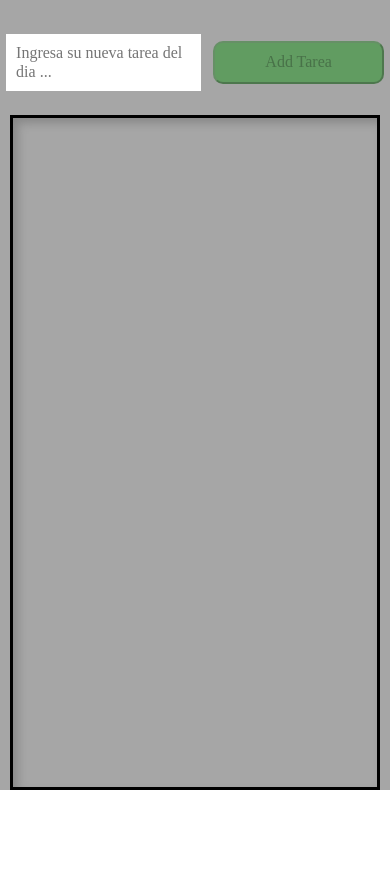
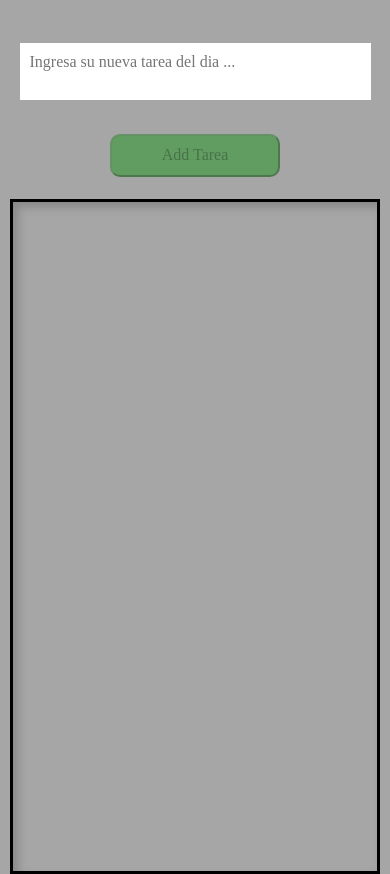
Before and after one commit to gonzalezlg/toDoList, a plain HTML site: page index.html in a window 390 px wide. Shown: the part 64-938 px from the top of the page. Before the commit the page ends 854 px from the top, so only its background shows below. Drawn offline with nearby package versions, Linux system fonts and the light colour scheme.

Commit message:
Se genera las media query para que se pueda visualizar ok en un celular

```diff
--- /dev/null
+++ b/assets/mquery.css
@@ -0,0 +1,24 @@
+@media (max-width: 400px) {
+    #input{
+        height: 20vh;
+        /* background-color: rgb(115, 194, 115); */
+        display: flex;
+        flex-direction: column;
+    }
+
+    #input textarea {
+        width: 90%;
+    }
+
+    #tareas{
+        flex-direction: column;
+        align-items: center;
+    }
+
+    .tarea{
+        width: 80%;
+        height: 200px;
+
+
+    }
+  }
--- a/assets/styles.css
+++ b/assets/styles.css
@@ -29,6 +29,7 @@ body{
     letter-spacing: 2px;
 
 }
+
 
 #input{
     height: 10vh;
--- a/index.html
+++ b/index.html
@@ -10,6 +10,7 @@
 
     <!--CSS-->
     <link rel="stylesheet" href="assets/styles.css">
+    <link rel="stylesheet" href="assets/mquery.css">
 
 </head>
 <body>
```
